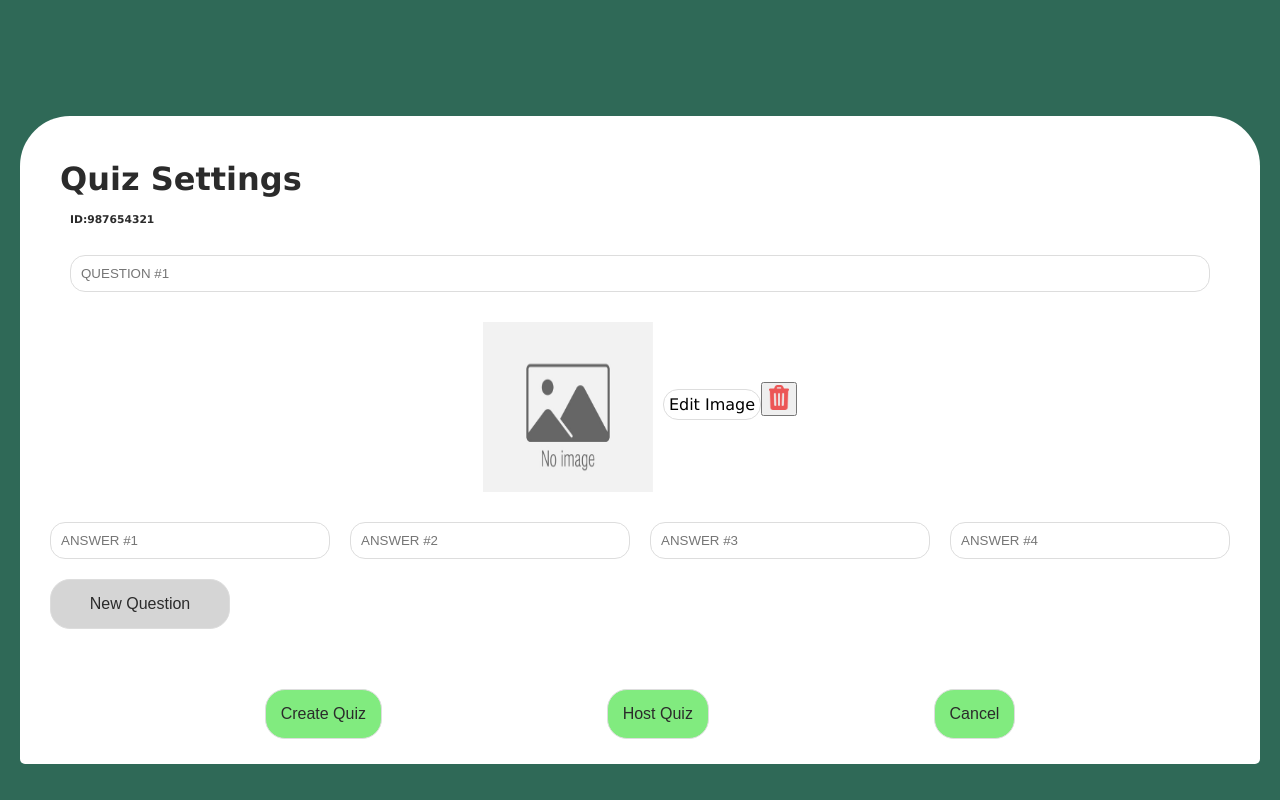
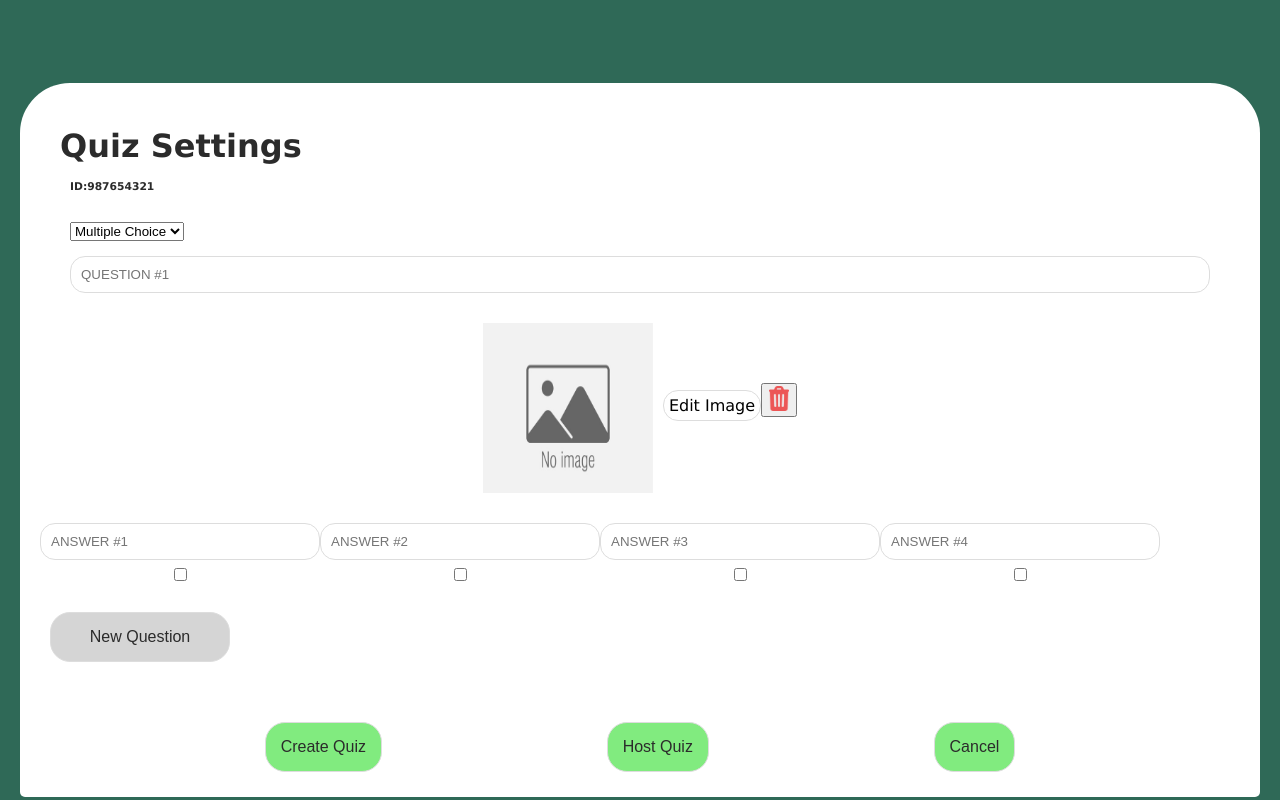
Before and after one commit to tiimbiim/CS137-S24, a Next.js app in the folder quizap/: page /editQuiz in a window 1280 px wide. Built offline with nearby package versions, Linux system fonts and the light colour scheme.

Commit message:
allow multiple answers and true/false selection

```diff
--- a/quizap/pages/editQuiz.js
+++ b/quizap/pages/editQuiz.js
@@ -2,9 +2,11 @@ import styles from "@/styles/editQuiz.module.css"
 import Image from "next/image";
 import { useState } from 'react';
 
+const questionTypes = ['Multiple Choice', 'True/False'];
+
 const editQuiz = () => {
     const [questions, setQuestions] = useState([
-        { id: 1, text: '', answers: ['', '', '', ''], imageUrl: '/noImage.png' }
+        { id: 1, text: '', answers: ['', '', '', ''], correctAnswers: [false, false, false, false], imageUrl: '/noImage.png', type: questionTypes[0] }
     ]);
 
     const handleImageChange = (index, event) => {
@@ -25,7 +27,7 @@ const editQuiz = () => {
     const handleAddQuestion = () => {
         const newQuestions = [...questions];
         const newIndex = newQuestions[newQuestions.length - 1].id + 1;
-        newQuestions.push({ id: newIndex, text: '', answers: ['', '', '', ''], imageUrl: '/noImage.png' });
+        newQuestions.push({ id: newIndex, text: '', answers: ['', '', '', ''], correctAnswers: [false, false, false, false], imageUrl: '/noImage.png', type: questionTypes[0] });
         setQuestions(newQuestions);
     };
 
@@ -50,6 +52,32 @@ const editQuiz = () => {
         setQuestions(newQuestions);
     };
 
+    const handleCorrectAnswerChange = (questionIndex, answerIndex, event) => {
+        const newQuestions = [...questions];
+        newQuestions[questionIndex].correctAnswers[answerIndex] = event.target.checked;
+        setQuestions(newQuestions);
+    };
+
+    const handleTypeChange = (index, event) => {
+        const newQuestions = [...questions];
+        newQuestions[index].type = event.target.value;
+        if (event.target.value === 'True/False') {
+            newQuestions[index].answers = ['True', 'False'];
+            newQuestions[index].correctAnswers = [false, false];
+        } else {
+            newQuestions[index].answers = ['', '', '', ''];
+            newQuestions[index].correctAnswers = [false, false, false, false];
+        }
+        setQuestions(newQuestions);
+    };
+
+    const handleTrueFalseChange = (questionIndex, value) => {
+        const newQuestions = [...questions];
+        newQuestions[questionIndex].answers = [value];
+        newQuestions[questionIndex].correctAnswers = [value === 'True', value === 'False'];
+        setQuestions(newQuestions);
+    };
+
     return (
         <main className={styles.main}>
             <div className={styles.body}>
@@ -58,6 +86,22 @@ const editQuiz = () => {
 
                 {questions.map((question, index) => (
                     <div key={question.id}>
+
+                        <div className={styles.questionTypeContainer}>
+                            <select
+                                id={`question-type-${index}`}
+                                value={question.type}
+                                onChange={(e) => handleTypeChange(index, e)}
+                                className={styles.select}
+                            >
+                                {questionTypes.map((type, typeIndex) => (
+                                    <option key={typeIndex} value={type}>
+                                        {type}
+                                    </option>
+                                ))}
+                            </select>
+                        </div>
+
                         <div className={styles.inputContainer}>
                             <input
                                 className={styles.input}
@@ -91,16 +135,40 @@ const editQuiz = () => {
                         </div>
 
                         <div className={styles.inputContainer}>
-                            {question.answers.map((answer, answerIndex) => (
+                            {question.type === 'True/False' ? (
+                                <div>
+                                    <button
+                                        className={`${styles.trueFalseButton} ${question.answers[0] === 'True' ? styles.selected : ''}`}
+                                        onClick={() => handleTrueFalseChange(index, 'True')}
+                                    >
+                                        True
+                                    </button>
+                                    <button
+                                        className={`${styles.trueFalseButton} ${question.answers[0] === 'False' ? styles.selected : ''}`}
+                                        onClick={() => handleTrueFalseChange(index, 'False')}
+                                    >
+                                        False
+                                    </button>
+                                </div>
+                            ) : (
+                                question.answers.map((answer, answerIndex) => (
+                                    <div key={answerIndex} className={styles.answerContainer}>
                                         <input
-                                    key={answerIndex}
                                             className={styles.answerInput}
                                             type="text"
                                             placeholder={`ANSWER #${answerIndex + 1}`}
                                             value={answer}
                                             onChange={(e) => handleAnswerChange(index, answerIndex, e)}
                                         />
-                            ))}
+                                        <input
+                                            className={styles.checkbox}
+                                            type="checkbox"
+                                            checked={question.correctAnswers[answerIndex]}
+                                            onChange={(e) => handleCorrectAnswerChange(index, answerIndex, e)}
+                                        />
+                                    </div>
+                                ))
+                            )}
                         </div>
                     </div>
                 ))}
@@ -118,5 +186,4 @@ const editQuiz = () => {
     );
 }
 
-
 export default editQuiz;
--- a/quizap/styles/editQuiz.module.css
+++ b/quizap/styles/editQuiz.module.css
@@ -54,6 +54,25 @@
 .inputContainer {
     display: flex;
     align-items: center;
+    margin: 0 auto;
+}
+.trueFalseButton {
+    margin: 5px;
+    padding: 10px 20px;
+    background-color: lightgray;
+    border: none;
+    cursor: pointer;
+}
+.trueFalseButton.selected {
+    background-color: green;
+    color: white;
+}
+.questionTypeContainer {
+    display: flex;
+    width: 95%;
+    margin: 0 auto;
+    margin-top: 25px;
+    margin-bottom: 15px;
 }
 .inputContainer2 {
     display: block;
```
Lines whose indentation alone changed are shown as unchanged.
